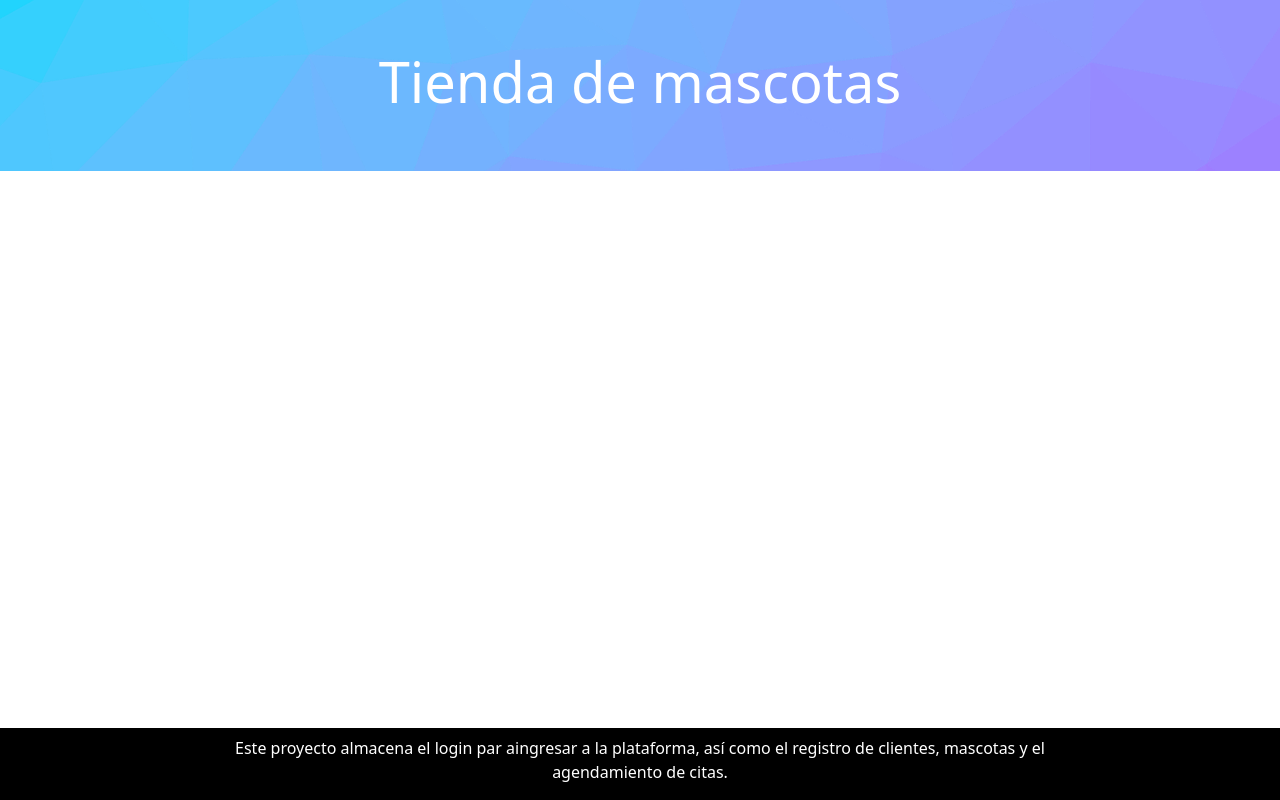
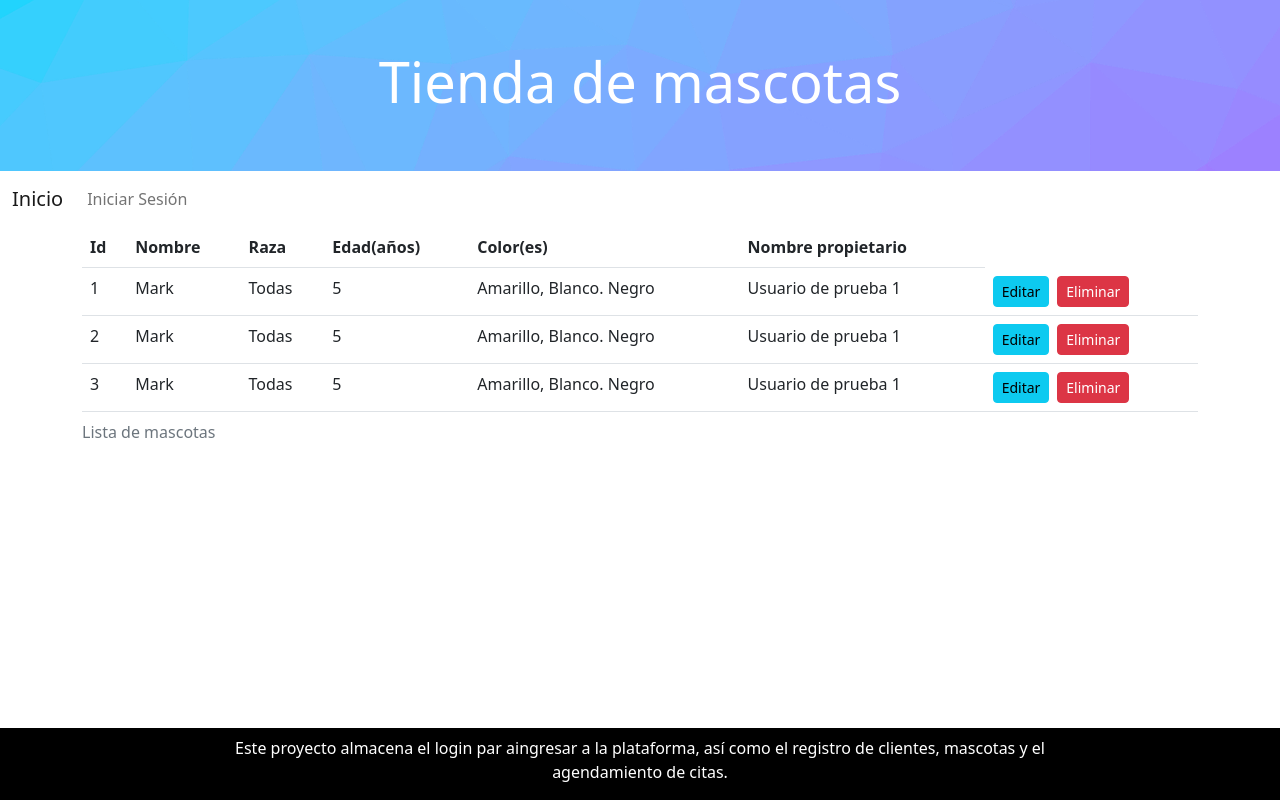
Before and after one commit to SebastianRiosSanchez/login_mascotas, an Angular app: page /mascotas in a window 1280 px wide. Before the commit this address led to /. Built offline with nearby package versions, Linux system fonts and the light colour scheme.

Commit message:
Ajustes mascotas

```diff
--- a/src/app/app-routing.module.ts
+++ b/src/app/app-routing.module.ts
@@ -3,12 +3,14 @@ import { RouterModule, Routes } from '@angular/router';
 import { LoginComponent } from './auth/login/login.component';
 import { DashboardComponent } from './pages/dashboard/dashboard.component';
 import { RegisterComponent } from './auth/register/register.component';
+import { PetsComponent } from './pages/pets/pets/pets.component';
 
 const routes: Routes = [
   { path: '', redirectTo: '/inicio', pathMatch: 'full' },
   { path: 'inicio', component: DashboardComponent },
   { path: 'iniciar-sesion', component: LoginComponent },
-  { path: 'registrarse', component: RegisterComponent }
+  { path: 'registrarse', component: RegisterComponent },
+  { path: 'mascotas', component: PetsComponent }
 ];
 
 @NgModule({
--- a/src/app/app.module.ts
+++ b/src/app/app.module.ts
@@ -12,6 +12,7 @@ import {ReactiveFormsModule} from '@angular/forms';
 import { HttpClientModule } from '@angular/common/http';
 import { DetailsComponent } from './pages/details/details.component';
 import { RegisterComponent } from './auth/register/register.component';
+import { PetsComponent } from './pages/pets/pets/pets.component';
 
 @NgModule({
   declarations: [
@@ -22,7 +23,8 @@ import { RegisterComponent } from './auth/register/register.component';
     LoginComponent,
     NavComponent,
     DetailsComponent,
-    RegisterComponent
+    RegisterComponent,
+    PetsComponent
   ],
   imports: [
     BrowserModule,
--- a/src/app/auth/register/register.component.html
+++ b/src/app/auth/register/register.component.html
@@ -25,6 +25,6 @@
     </div>
     <div class="p-5">
       <button type="submit" (click)="loadInfo()" class="btn btn-primary me-3">Registrarse</button>
-      <button type="submit" class="btn btn-primary me-3">Regresar</button>
+      <button type="submit" routerLink="/iniciar-sesion" class="btn btn-primary me-3">Regresar</button>
     </div>
   </div>
--- a/src/app/pages/dashboard/dashboard.component.css
+++ b/src/app/pages/dashboard/dashboard.component.css
@@ -1,3 +1,13 @@
+.center-carousel {
+    display: flex;
+    justify-content: center;
+    align-items: center;
+}
+
+.carousel-container {
+    width: 50%;
+}
+
 div {
     margin: 15px;
     background-color: cornflowerblue;
--- a/src/app/pages/dashboard/dashboard.component.html
+++ b/src/app/pages/dashboard/dashboard.component.html
@@ -1,9 +1,3 @@
 <app-nav></app-nav>
 <p *ngIf="!userLoginOn">Usuario NO autenticado</p>
 <p *ngIf="userLoginOn">Usuario Autenticado</p>
-<div *ngIf="userLoginOn">
-    <p>Nombre: {{userData?.nombreCliente}}</p>
-    <p>Apellido: {{userData?.apellidoCliente}}</p>
-    <p>Email: {{userData?.emailCliente}}</p>
-
-</div>
--- a/src/app/pages/dashboard/dashboard.component.ts
+++ b/src/app/pages/dashboard/dashboard.component.ts
@@ -10,6 +10,10 @@ import { User } from 'src/app/services/auth/user';
 export class DashboardComponent implements OnInit {
   userLoginOn: boolean = false;
   userData?: User;
+
+  nombreMascota: String = 'Roco';
+
+
   constructor(private loginService: LoginService) { }
 
   ngOnInit(): void {
--- /dev/null
+++ b/src/app/pages/pets/pets/pets.component.html
@@ -0,0 +1,62 @@
+<app-nav></app-nav>
+<div class="container">
+    <table class="table table-hover">
+        <caption>Lista de mascotas</caption>
+        <thead>
+            <tr>
+
+                <th scope="col">Id</th>
+                <th scope="col">Nombre</th>
+                <th scope="col">Raza</th>
+                <th scope="col">Edad(años)</th>
+                <th scope="col">Color(es)</th>
+                <th scope="col">Nombre propietario</th>
+                <!-- <th scope="col">Acciones</th> -->
+            </tr>
+        </thead>
+        <tbody>
+            <tr>
+                <td>1</td>
+                <td>Mark</td>
+                <td>Todas</td>
+                <td>5</td>
+                <td>Amarillo, Blanco. Negro</td>
+                <td>Usuario de prueba 1</td>
+                <td>
+                    <div class="">
+                        <button type="button" class="btn btn-info btn-sm me-2">Editar</button>
+                        <button type="button" class="btn btn-danger btn-sm">Eliminar</button>
+                    </div>
+                </td>
+            </tr>
+            <tr>
+                <td>2</td>
+                <td>Mark</td>
+                <td>Todas</td>
+                <td>5</td>
+                <td>Amarillo, Blanco. Negro</td>
+                <td>Usuario de prueba 1</td>
+                <td>
+                    <div class="">
+                        <button type="button" class="btn btn-info btn-sm me-2">Editar</button>
+                        <button type="button" class="btn btn-danger btn-sm">Eliminar</button>
+                    </div>
+                </td>
+            </tr>
+            <tr>
+                <td>3</td>
+                <td>Mark</td>
+                <td>Todas</td>
+                <td>5</td>
+                <td>Amarillo, Blanco. Negro</td>
+                <td>Usuario de prueba 1</td>
+                <td>
+                    <div class="">
+                        <button type="button" class="btn btn-info btn-sm me-2">Editar</button>
+                        <button type="button" class="btn btn-danger btn-sm">Eliminar</button>
+                    </div>
+                </td>
+            </tr>
+        </tbody>
+    </table>
+</div>
--- /dev/null
+++ b/src/app/pages/pets/pets/pets.component.ts
@@ -0,0 +1,15 @@
+import { Component, OnInit } from '@angular/core';
+
+@Component({
+  selector: 'app-pets',
+  templateUrl: './pets.component.html',
+  styleUrls: ['./pets.component.css']
+})
+export class PetsComponent implements OnInit {
+
+  constructor() { }
+
+  ngOnInit(): void {
+  }
+
+}
--- a/src/app/shared/nav/nav.component.html
+++ b/src/app/shared/nav/nav.component.html
@@ -1,7 +1,8 @@
 <nav class="navbar navbar-expand-lg bg-body-tertiary">
   <div class="container-fluid">
     <a class="navbar-brand" href="#">Inicio</a>
-      <button class="navbar-toggler" type="button" data-bs-toggle="collapse" data-bs-target="#navbarNav" aria-controls="navbarNav" aria-expanded="false" aria-label="Toggle navigation">
+    <button class="navbar-toggler" type="button" data-bs-toggle="collapse" data-bs-target="#navbarNav"
+      aria-controls="navbarNav" aria-expanded="false" aria-label="Toggle navigation">
       <span class="navbar-toggler-icon"></span>
     </button>
     <div class="collapse navbar-collapse" id="navbarNav">
@@ -15,6 +16,9 @@
         <li *ngIf="userLoginOn" class="nav-item">
           <a class="nav-link" routerLink="/inicio">Cerrar Sesión</a>
         </li>
+        <li *ngIf="userLoginOn" class="nav-item">
+          <a class="nav-link" routerLink="/mascotas">mascotas</a>
+        </li>
       </ul>
     </div>
   </div>
```
Also changed, not shown: src/app/pages/pets/pets/pets.component.css (added), src/assets/img_pet_1.jpg (added), 1 other file (tests, documents, lock files or other folders). Lines whose indentation alone changed are shown as unchanged.
